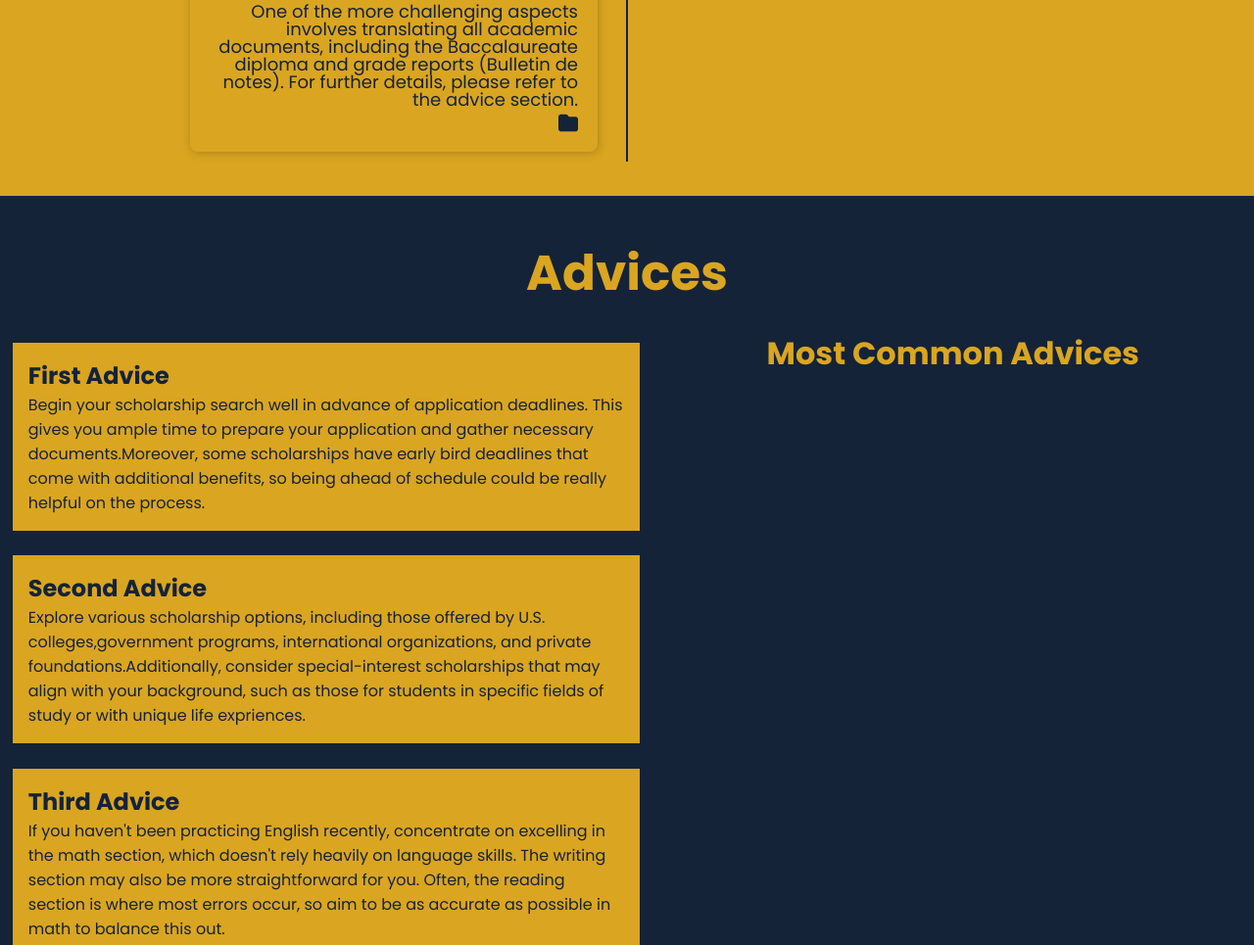
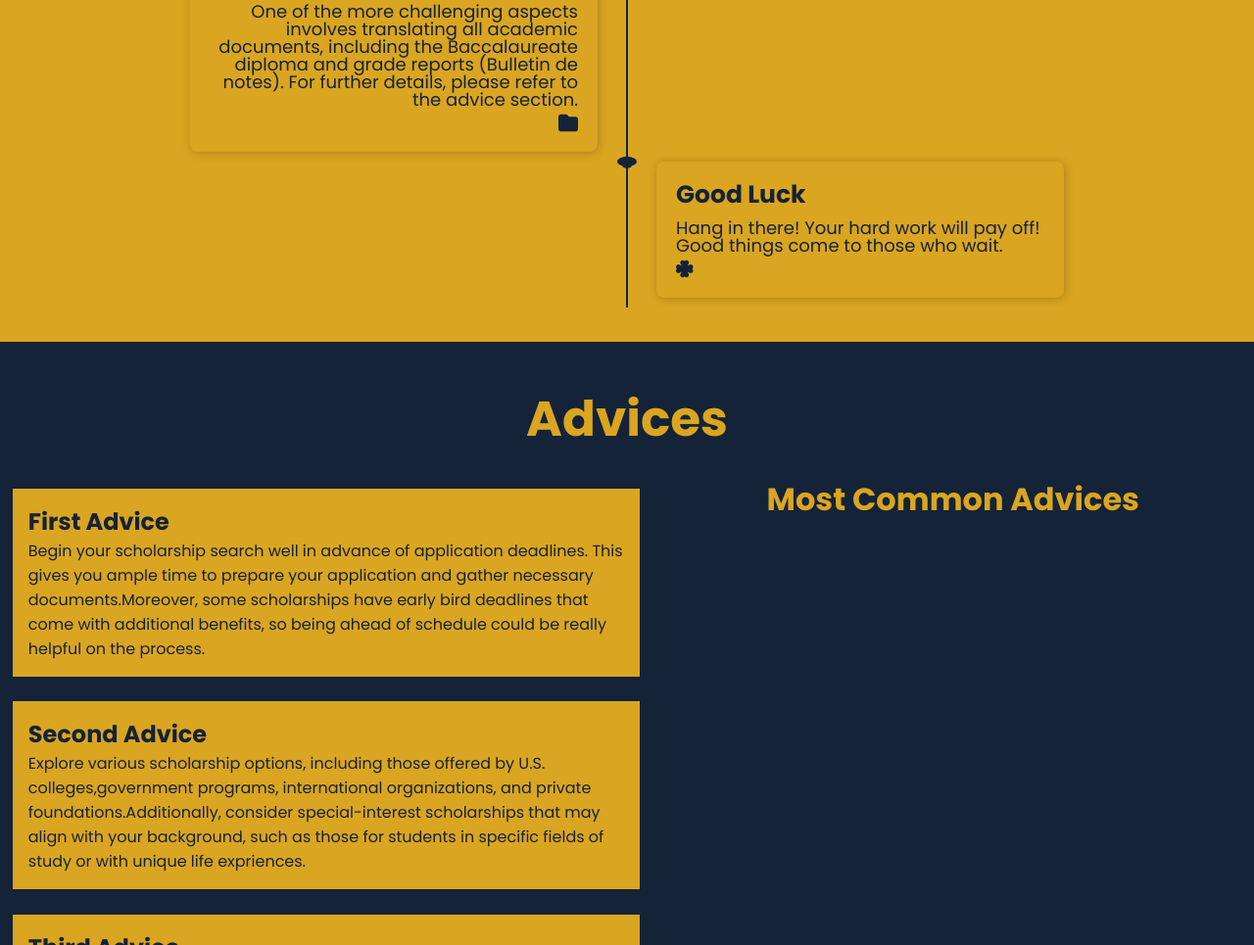
Before and after one commit to Ndiayem14/SenScholarGuide, a plain HTML site: page index.html in a window 1280 px wide. Shown: the part 6273-7238 px from the top of the page at 98% size. Drawn offline with nearby package versions, Linux system fonts and the light colour scheme.

Commit message:
I added another into the ressources

```diff
--- a/index.html
+++ b/index.html
@@ -125,6 +125,12 @@
                             <span class="circle"></span>
                             <i class="fa-solid fa-folder"></i>
                         </li>
+                        <li>
+                          <h3 class="heading">Good Luck</h3>
+                          <p>Hang in there! Your hard work will pay off! Good things come to those who wait.</p>
+                          <span class="circle"></span>
+                          <i class="fa-solid fa-clover"></i>
+                      </li>
                     </ul>
                 </div>
             </div>
--- a/style.css
+++ b/style.css
@@ -976,3 +976,4 @@ color: #daa520;
     .box, .box2, .box3, .box4, .advice-box {
       width: 50%;
   }
+  }
```
